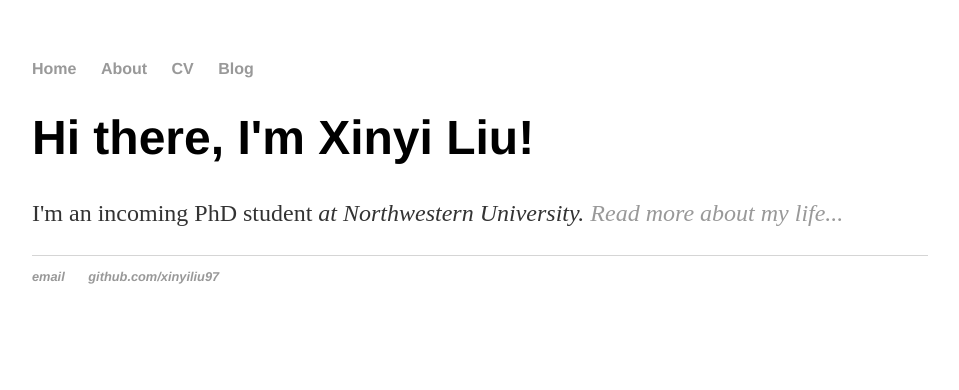
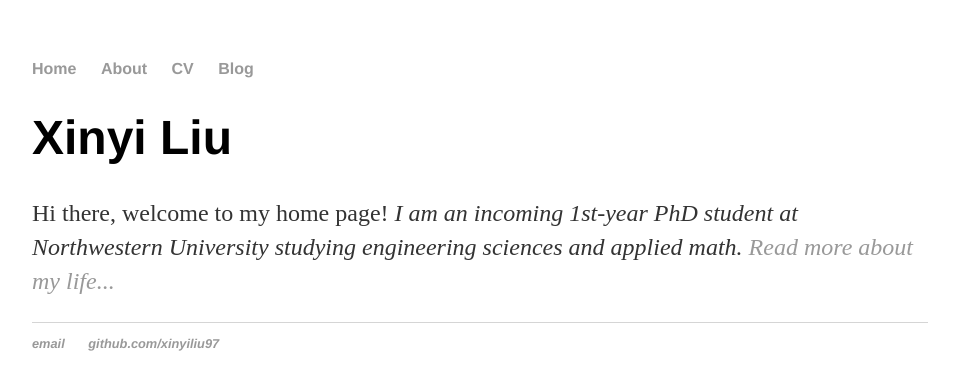
Before and after one commit to xinyiliu97/xinyiliu97.github.io, a Jekyll site: the page built from index.html, in a window 1280 px wide. Shown: the top 390 px of the page, without its empty margins (160-1119 px from the left). Built offline with Jekyll 4.4.1, drawn with Linux system fonts in a browser that asks for light colours.

Commit message:
update homepage

```diff
--- a/index.html
+++ b/index.html
@@ -3,6 +3,6 @@ layout: default
 title: Xinyi Liu
 ---
 <div class="blurb">
-	<h1>Hi there, I'm Xinyi Liu!</h1>
-	<p>I'm an incoming PhD student <em> at Northwestern University. <a href="/about">Read more about my life...</a></p>
+	<h1>Xinyi Liu</h1>
+	<p>Hi there, welcome to my home page! <em> I am an incoming 1st-year PhD student at Northwestern University studying engineering sciences and applied math. <a href="/about">Read more about my life...</a></p>
 </div><!-- /.blurb -->
```
